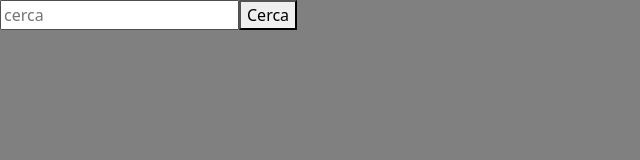
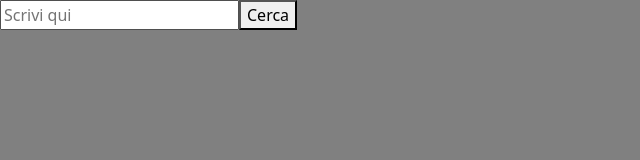
Before and after one commit to emilianogastaldo/vite-boolflix, a Vue app: page / in a window 1280 px wide. Shown: the top 160 px of the page, without its empty margins (0-640 px from the left). Built offline with nearby package versions, Linux system fonts and the light colour scheme.

Commit message:
added button props

```diff
--- a/src/App.vue
+++ b/src/App.vue
@@ -36,7 +36,7 @@ export default {
 </script>
 
 <template>
-  <AppHeader @search-movies="fetchShows" />
+  <AppHeader @search-movies="fetchShows" buttonLabel="Cerca" placeholder="Scrivi qui" />
   <AppMain :shows="store" />
 </template>
 
--- a/src/components/AppHeader.vue
+++ b/src/components/AppHeader.vue
@@ -4,6 +4,10 @@ export default {
     data: () => ({
         inputSearch: '',
     }),
+    props: {
+        buttonLabel: String,
+        placeholder: String
+    },
     emits: ['search-movies']
 }
 </script>
@@ -12,8 +16,8 @@ export default {
     <header>
 
         <form @submit.prevent="$emit('search-movies', inputSearch)" id="searchBar">
-            <input type="text" placeholder="cerca" v-model.trim="inputSearch">
-            <button>Cerca</button>
+            <input type="text" :placeholder="placeholder" v-model.trim="inputSearch">
+            <button>{{ buttonLabel }}</button>
         </form>
     </header>
 </template>
```
